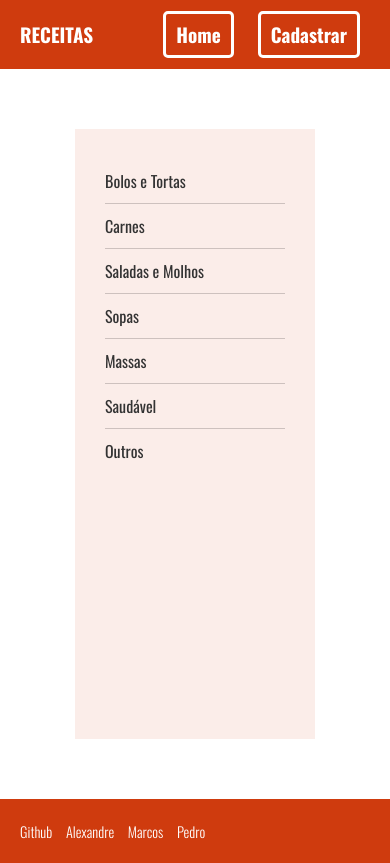
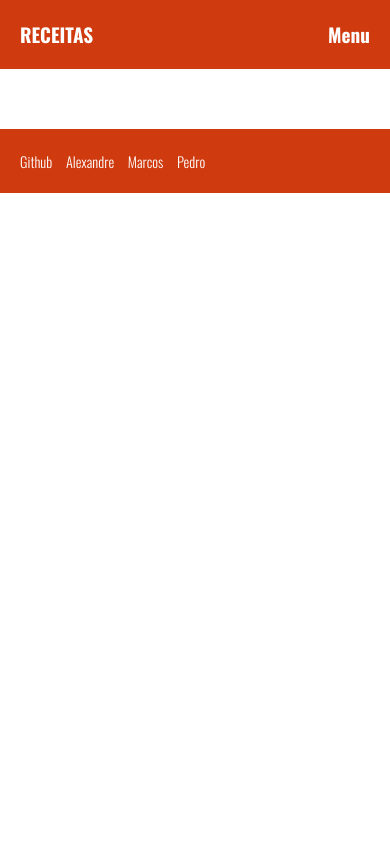
Before and after one commit to marcosATr/Blue-modulo-2-projeto-final, a Flask app: page / in a window 390 px wide. After the commit the page ends 193 px from the top, so only its background shows below. Run offline with Flask 2, Linux system fonts and the light colour scheme; data that the repository does not hold is empty.

Commit message:
[ADD] JS included

```diff
--- /dev/null
+++ b/static/moveSidebar.js
@@ -0,0 +1,12 @@
+const sidebar = {
+    visibility: false,
+    position: document.querySelector('#sidebar')
+}
+//const sidebar = document.querySelector('#sidebar')
+const menu = document.querySelector('.hiddenNav')
+console.log(sidebar.visibility)
+menu.addEventListener('click', function(){
+    sidebar.visibility =! sidebar.visibility
+    sidebar.visibility ? sidebar.position.classList.add('sidebarNotHidden') : sidebar.position.classList.remove('sidebarNotHidden')
+
+})
--- a/static/styles.css
+++ b/static/styles.css
@@ -148,3 +148,29 @@ footer a {
 .min-card {
     min-width: 650px;
 }
+.hiddenNav {
+    display: none;
+}
+@media screen and (max-width: 925px) {
+    .sidebar {
+        position: absolute;
+        background: white;
+        height: 100%;
+        top: 0;
+        left: 0;
+        margin: 0;
+        left: -300px;
+        transition: all 0.3s ease-in-out;
+    }
+    .sidebarNotHidden {
+        left: 0;
+        transition: all 0.3s ease-in-out;
+    }
+    header nav {
+        display: none;
+    }
+    .hiddenNav {
+        display: block;
+        cursor: pointer;
+    }
+}
--- a/templates/cadastrar.html
+++ b/templates/cadastrar.html
@@ -7,6 +7,7 @@
     <meta name="viewport" content="width=device-width, initial-scale=1.0">
     <title>Document</title>
     <link rel="stylesheet" href="/static/styles.css">
+    <script src="/static/moveSidebar.js" defer></script>
 </head>
 
 <body>
--- a/templates/delete.html
+++ b/templates/delete.html
@@ -6,6 +6,7 @@
     <meta name="viewport" content="width=device-width, initial-scale=1.0">
     <title>Deletar</title>
     <link rel="stylesheet" href="/static/styles.css">
+    <script src="/static/moveSidebar.js" defer></script>
 </head>
 <body>
     {% include 'includes/cabecalho.html' %}
--- a/templates/exibir_detalhe.html
+++ b/templates/exibir_detalhe.html
@@ -7,6 +7,7 @@
     <meta name="viewport" content="width=device-width, initial-scale=1.0">
     <title>Exibir Detalhes</title>
     <link rel="stylesheet" href="/static/styles.css">
+    <script src="/static/moveSidebar.js" defer></script>
     {%if receita.ingredientes %}
     <script src='static/listar_ingredientes.js' defer></script> {% endif %}
 </head>
--- a/templates/includes/cabecalho.html
+++ b/templates/includes/cabecalho.html
@@ -9,5 +9,8 @@
             <a href="/">Home</a>
             <a href="/cadastrar">Cadastrar</a>
         </nav>
+        <div class="hiddenNav">
+            <a>Menu</a>
+        </div>
     </div>
 </header>
--- a/templates/includes/sidebar.html
+++ b/templates/includes/sidebar.html
@@ -1,4 +1,4 @@
-<div class="sidebar spaced">
+<div id='sidebar' class="sidebar spaced">
     <div><a href="/categoria/Bolos e Tortas">Bolos e Tortas</a></div>
     <div><a href="/categoria/Carnes">Carnes</a></div>
     <div><a href="/categoria/Saladas e Molhos">Saladas e Molhos</a></div>
--- a/templates/index.html
+++ b/templates/index.html
@@ -7,6 +7,7 @@
     <meta name="viewport" content="width=device-width, initial-scale=1.0">
     <title>Home</title>
     <link rel="stylesheet" href="/static/styles.css">
+    <script src="/static/moveSidebar.js" defer></script>
 </head>
 
 <body>
--- a/templates/por_categoria.html
+++ b/templates/por_categoria.html
@@ -7,6 +7,7 @@
     <meta name="viewport" content="width=device-width, initial-scale=1.0">
     <title>Home</title>
     <link rel="stylesheet" href="/static/styles.css">
+    <script src="/static/moveSidebar.js" defer></script>
 </head>
 
 <body>
--- a/templates/update.html
+++ b/templates/update.html
@@ -7,6 +7,7 @@
       <meta name="viewport" content="width=device-width, initial-scale=1.0">
       <title>Atualizar</title>
       <link rel="stylesheet" href="/static/styles.css">
+      <script src="/static/moveSidebar.js" defer></script>
 </head>
 
 <body>
```
